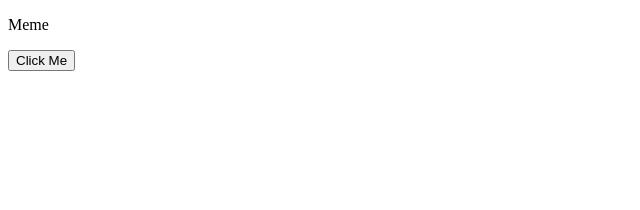
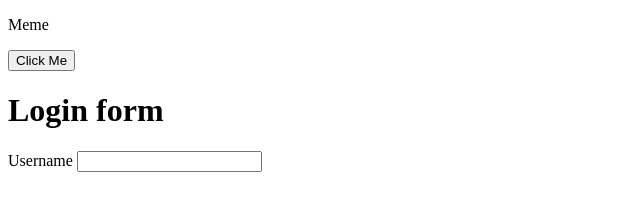
Before and after one commit to Teliose/Collab-Version, a plain HTML site: page index.html in a window 1280 px wide. Shown: the whole page, without its empty margins (0-640 px from the left). Drawn offline with Linux system fonts and the light colour scheme.

Commit message:
Login Feature

```diff
--- a/index.html
+++ b/index.html
@@ -8,5 +8,14 @@
   <body>
     <div class="container"><p>Meme</p></div>
     <button>Click Me</button>
+
+    <form>
+      <h1>Login form</h1>
+
+      <div class="input-group">
+        <label for="Username">Username</label>
+        <input type="text" id="Username" name="username" />
+      </div>
+    </form>
   </body>
 </html>
--- /dev/null
+++ b/index.js
@@ -0,0 +1 @@
+console.log("Javascript is Next!");
```
